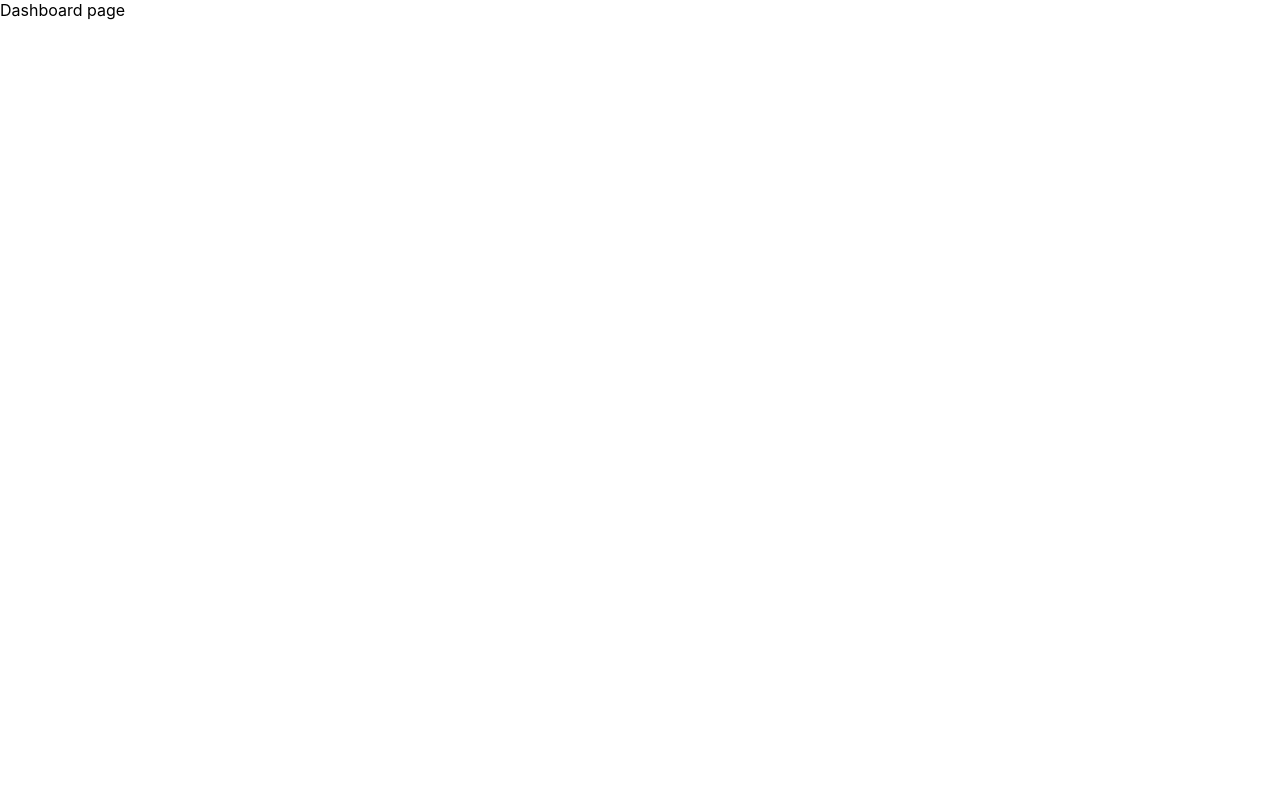
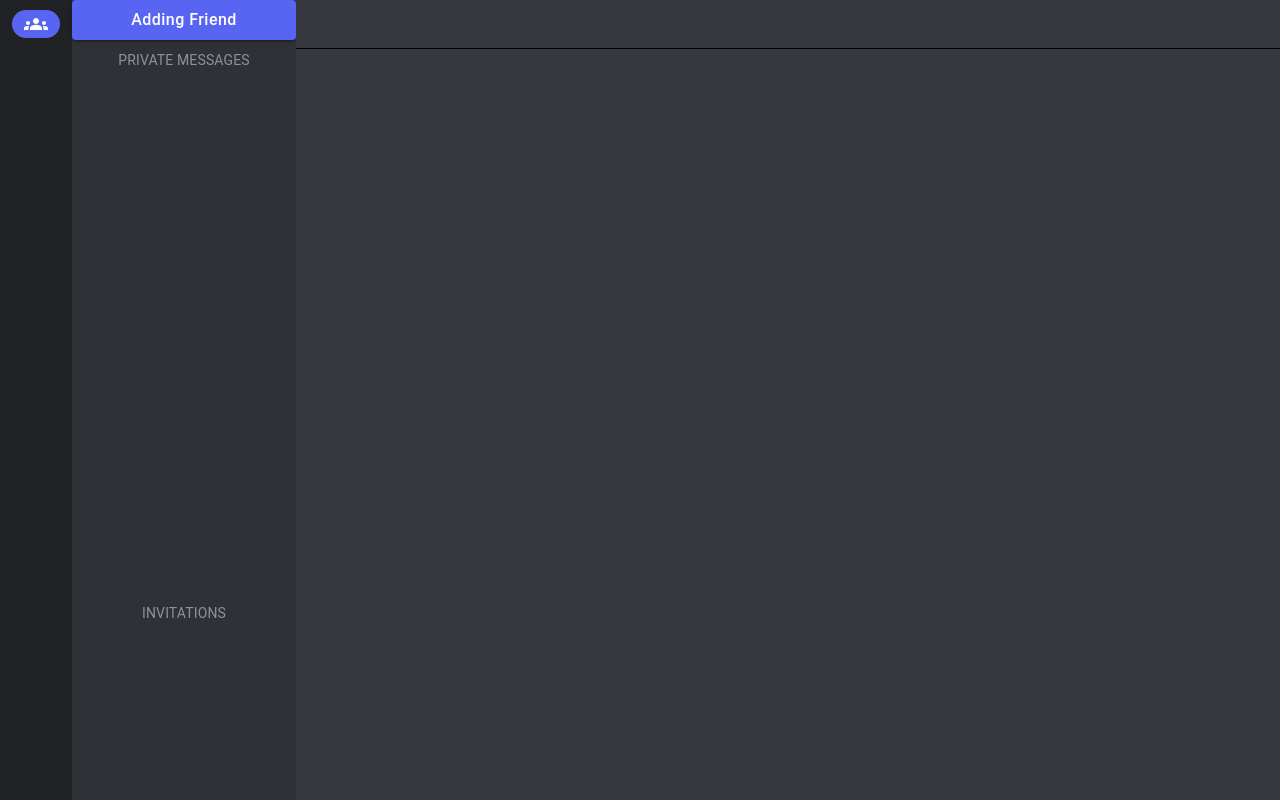
Before and after one commit to victorvaflo/discord-clone, a React (Create React App) app in the folder discord-frontend/: page / in a window 1280 px wide. Built offline with nearby package versions, Linux system fonts and the light colour scheme.

Commit message:
adding sections in dashboard

```diff
--- a/discord-frontend/package.json
+++ b/discord-frontend/package.json
@@ -5,6 +5,7 @@
   "dependencies": {
     "@emotion/react": "^11.11.1",
     "@emotion/styled": "^11.11.0",
+    "@mui/icons-material": "^5.15.10",
     "@mui/material": "^5.14.9",
     "@reduxjs/toolkit": "^1.9.5",
     "@testing-library/jest-dom": "^5.17.0",
--- /dev/null
+++ b/discord-frontend/src/Dashboard/AppBar/AppBar.js
@@ -0,0 +1,22 @@
+import React from "react";
+import { styled } from "@mui/material";
+
+const MainContainer = styled("div")({
+  position: "absolute",
+  right: "0",
+  top: "0",
+  height: "48px",
+  borderBottom: "1px solid black",
+  backgroundColor: "#36393f",
+  width: "calc( 100% - 326px )",
+  display: "flex",
+  justifyContent: "space-between",
+  alignItems: "center",
+  padding: "0 15px",
+});
+
+function AppBar() {
+  return <MainContainer></MainContainer>;
+}
+
+export default AppBar;
--- a/discord-frontend/src/Dashboard/Dashboard.js
+++ b/discord-frontend/src/Dashboard/Dashboard.js
@@ -1,11 +1,25 @@
 import React from "react";
+import { styled } from "@mui/material";
+import SideBar from "./SideBar/SideBar";
+import FriendsSideBar from "./FriendsSideBar/FriendsSideBar";
+import Messanger from "./Messanger/Messanger";
+import AppBar from "./AppBar/AppBar";
 
-const Dashboard = ()=>{
-    return(
-        <div>
-            Dashboard page
-        </div>
-    );
+const Wrapper = styled("div")({
+  width: "100%",
+  height: "100vh",
+  display: "flex",
+});
+
+const Dashboard = () => {
+  return (
+    <Wrapper>
+      <SideBar></SideBar>
+      <FriendsSideBar></FriendsSideBar>
+      <Messanger></Messanger>
+      <AppBar></AppBar>
+    </Wrapper>
+  );
 };
 
 export default Dashboard;
--- /dev/null
+++ b/discord-frontend/src/Dashboard/FriendsSideBar/AddFriendButton.js
@@ -0,0 +1,27 @@
+import React from "react";
+import CustomPrimaryButton from "../../shared/components/CustomPrimaryBtn";
+
+const additionalStyles = {
+  marginTop: "10px",
+  marginLeft: "5px",
+  width: "80%",
+  height: "30px",
+  background: "#3ba55d",
+};
+function AddFriendButton() {
+  const handleOpenAddFriendDialog = () => {
+    console.log("adding friend");
+  };
+
+  return (
+    <>
+      <CustomPrimaryButton
+        additionalStyles={additionalStyles}
+        label="Adding Friend"
+        onClick={handleOpenAddFriendDialog}
+      />
+    </>
+  );
+}
+
+export default AddFriendButton;
--- /dev/null
+++ b/discord-frontend/src/Dashboard/FriendsSideBar/FriendsList/FriendsList.js
@@ -0,0 +1,10 @@
+import React from "react";
+import { styled } from "@mui/material";
+
+const MainContainer = styled("div")({ flexGrow: 1, width: "100%" });
+
+function FriendsList() {
+  return <MainContainer></MainContainer>;
+}
+
+export default FriendsList;
--- /dev/null
+++ b/discord-frontend/src/Dashboard/FriendsSideBar/FriendsSideBar.js
@@ -0,0 +1,29 @@
+import React from "react";
+import { styled } from "@mui/material";
+import AddFriendButton from "./AddFriendButton";
+import FriendsTitle from "./FriendsTitle";
+import FriendsList from "./FriendsList/FriendsList";
+import PendingInvitationsList from "./PendingInvitationsList/PendingInvitationsList";
+
+const MainContainer = styled("div")({
+  width: "224px",
+  height: "100%",
+  display: "flex",
+  flexDirection: "column",
+  alignItems: "center",
+  backgroundColor: "#2F3136",
+});
+
+function FriendsSideBar() {
+  return (
+    <MainContainer>
+      <AddFriendButton />
+      <FriendsTitle title="Private Messages" />
+      <FriendsList />
+      <FriendsTitle title="Invitations" />
+      <PendingInvitationsList />
+    </MainContainer>
+  );
+}
+
+export default FriendsSideBar;
--- /dev/null
+++ b/discord-frontend/src/Dashboard/FriendsSideBar/FriendsTitle.js
@@ -0,0 +1,19 @@
+import React from "react";
+import { Typography } from "@mui/material";
+
+function FriendsTitle({ title }) {
+  return (
+    <Typography
+      sx={{
+        textTransform: "uppercase",
+        color: "#8e9297",
+        fontSize: "14px",
+        marginTop: "10px",
+      }}
+    >
+      {title}
+    </Typography>
+  );
+}
+
+export default FriendsTitle;
--- /dev/null
+++ b/discord-frontend/src/Dashboard/FriendsSideBar/PendingInvitationsList/PendingInvitationsList.js
@@ -0,0 +1,17 @@
+import React from "react";
+import { styled } from "@mui/material";
+
+const MainContainer = styled("div")({
+  width: "100%",
+  height: "22%",
+  display: "flex",
+  flexDirection: "column",
+  alignItems: "center",
+  overflow: "auto",
+});
+
+function PendingInvitationsList() {
+  return <MainContainer></MainContainer>;
+}
+
+export default PendingInvitationsList;
--- /dev/null
+++ b/discord-frontend/src/Dashboard/Messanger/Messanger.js
@@ -0,0 +1,15 @@
+import React from "react";
+import { styled } from "@mui/material";
+
+const MainContainer = styled("div")({
+  flexGrow: 1,
+  backgroundColor: "#36393f",
+  marginTop: "48px",
+  display: "flex",
+});
+
+function Messanger() {
+  return <MainContainer></MainContainer>;
+}
+
+export default Messanger;
--- /dev/null
+++ b/discord-frontend/src/Dashboard/SideBar/MainPageButton.js
@@ -0,0 +1,25 @@
+import React from "react";
+import Buttons from "@mui/material/Button";
+import GroupsIcons from "@mui/icons-material/Groups";
+
+function MainPageButton() {
+  return (
+    <Buttons
+      style={{
+        width: "48px",
+        height: "28px",
+        borderRadius: "16px",
+        margin: 0,
+        padding: 0,
+        minWidth: 0,
+        marginTop: "10px",
+        color: "white",
+        backgroundColor: "#5865f2",
+      }}
+    >
+      <GroupsIcons />
+    </Buttons>
+  );
+}
+
+export default MainPageButton;
--- /dev/null
+++ b/discord-frontend/src/Dashboard/SideBar/SideBar.js
@@ -0,0 +1,22 @@
+import React from "react";
+import { styled } from "@mui/material";
+import MainPageButton from "./MainPageButton";
+
+const MainContainer = styled("div")({
+  width: "72px",
+  height: "100%",
+  display: "flex",
+  flexDirection: "column",
+  alignItems: "center",
+  backgroundColor: "#202225",
+});
+
+function SideBar() {
+  return (
+    <MainContainer>
+      <MainPageButton />
+    </MainContainer>
+  );
+}
+
+export default SideBar;
```
